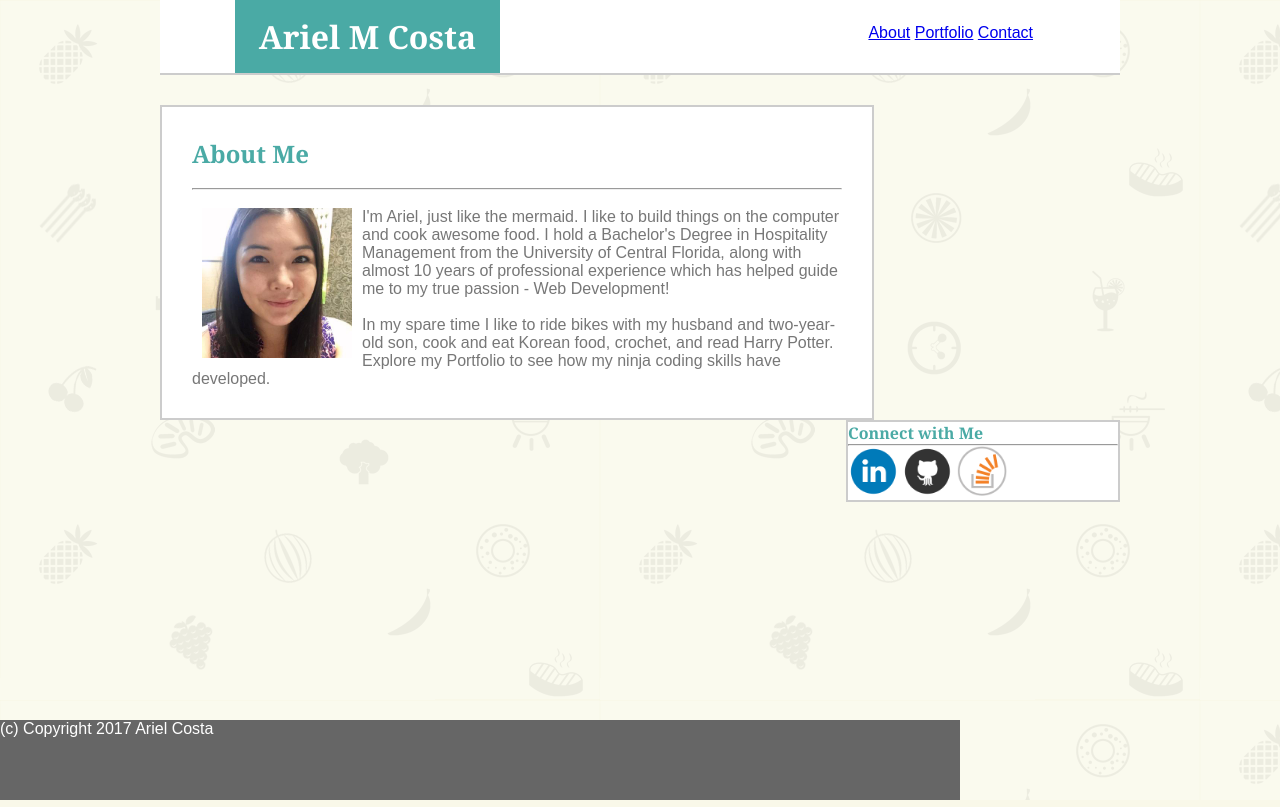
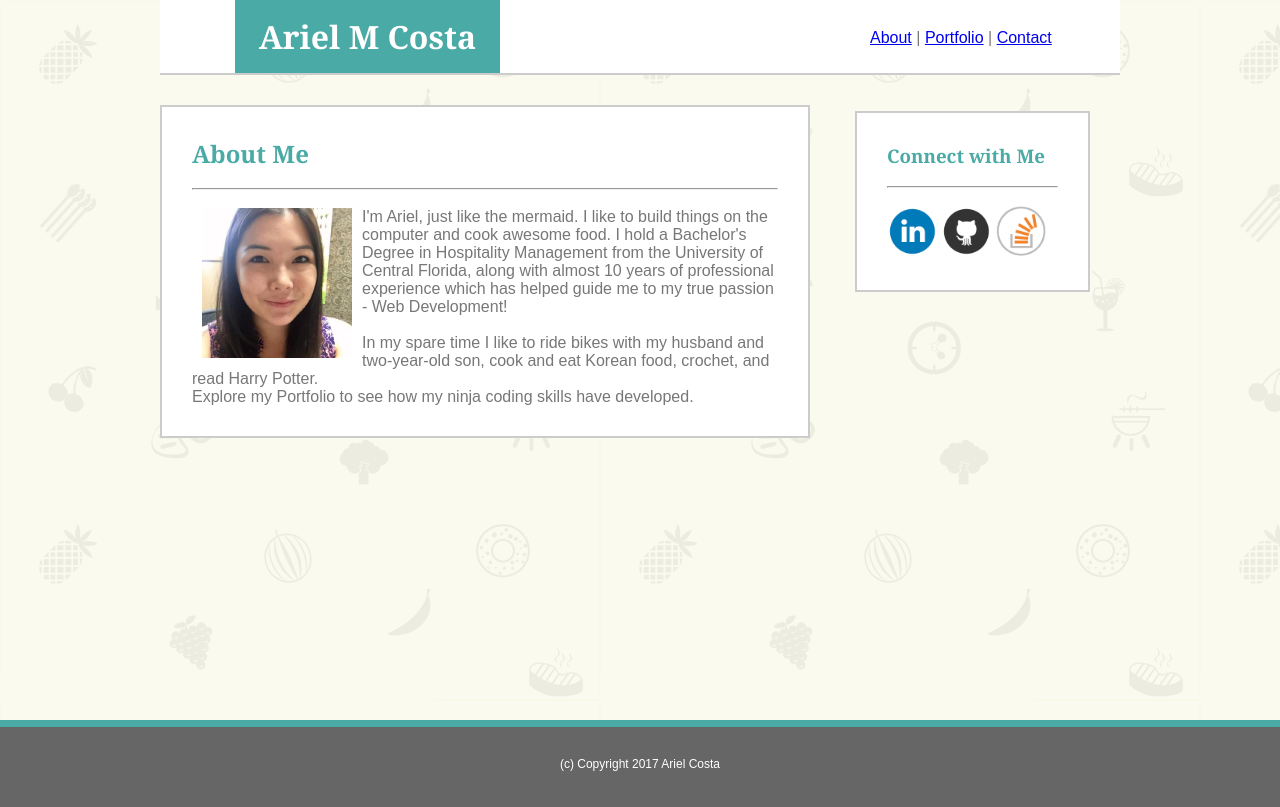
Before and after one commit to amcosta9/Basic-Portfolio, a PHP site: page / in a window 1280 px wide. Run offline with PHP 8.4, Linux system fonts and the light colour scheme.

Commit message:
moved connect div and adjusted footer

```diff
--- a/assets/css/style.css
+++ b/assets/css/style.css
@@ -39,11 +39,11 @@ header {
 }
 
 
-/*this is not responsive and I don't like it. must fix */
 .links {
-	position: absolute;
-	right: 120px;
-	top: 24px;
+	position: relative;
+	bottom: 44px;
+	left: 595px;
+	width: 350px;
 }
 
 ul {
@@ -57,7 +57,7 @@ li {
 }
 
 
-h2, h4 {
+h2, h3 {
 	color: #4aaaa5;
 	font-family: "Georgia", Times, "Times New Roman", serif;
 }
@@ -84,19 +84,27 @@ div {
 .container {
 	background-color: #ffffff;
 	padding: 30px;
-	width: 650px;
+	width: 586px;
 	float: left;
 	border: solid 2px #cccccc;
 	margin-top: 30px;
 }
 
 .connect {
-	width: 270px;
+	width: 171px;
 	float: right;
 	background-color: #ffffff;
     border: solid 2px #cccccc;
+    padding: 30px;
+    position: relative;
+    bottom: 327px;
+    right: 30px;
 }
 
+.thumbnail {
+	width: 50px;
+	height: 50px;
+}
 
 
 * {
@@ -114,9 +122,18 @@ html, body {
 }
 
 .footer {
-	width: 960px;
+	width: 100%;
 	background-color: #666666;
 	color: #ffffff;
+	text-align: center;
+	border-top-style: solid;
+	border-top-width: 7px;
+	border-top-color: #4aaaa5;
+}
+
+.copyright {
+	padding-top: 30px;
+	font-size: .75em;
 }
 
 .footer, .push {
--- a/index.html
+++ b/index.html
@@ -17,7 +17,9 @@
 					<div class="links">
 						<ul>
 							<li><a href="index.html">About</a></li>
+							<li>   |   </li>
 							<li><a href="portfolio.html">Portfolio</a></li>
+							<li>   |   </li>
 							<li><a href="contact.html">Contact</a></li>
 						</ul>
 					</div> <!--end links div-->
@@ -44,13 +46,15 @@
 			</div> <!--end container div-->
 
 			<div class="connect">
-				<h4>Connect with Me</h4>
-				<hr>  <!--need to move these style elements to css doc-->
-				<a href="https://www.linkedin.com/in/arielmcosta" target="_blank"><img src="assets/images/linkedin_icon.png" alt="LinkedIn Icon" style="width: 50px; height: 50px;"></a>
+				<h3>Connect with Me</h3>
+				<br>
+				<hr>
+				<br>
+				<a href="https://www.linkedin.com/in/arielmcosta" target="_blank"><img class="thumbnail" src="assets/images/linkedin_icon.png" alt="LinkedIn Icon"></a>
 
-				<a href="https://github.com/amcosta9" target="_blank"><img src="assets/images/github_icon.png" alt="Github Icon" style="width: 50px; height: 50px;"></a>
+				<a href="https://github.com/amcosta9" target="_blank"><img class="thumbnail" src="assets/images/github_icon.png" alt="Github Icon"></a>
 
-				<a href="http://stackoverflow.com/users/7239084/ariel-costa" target="_blank"><img src="assets/images/stackoverflow_icon.png" alt="Stack Overflow Icon" style="width: 50px; height: 50px;"></a>
+				<a href="http://stackoverflow.com/users/7239084/ariel-costa" target="_blank"><img class="thumbnail" src="assets/images/stackoverflow_icon.png" alt="Stack Overflow Icon"></a>
 			</div> <!-- end connect div-->
 
 
@@ -59,7 +63,7 @@
 	</div> <!--end content div-->
 			<!-- footer here -->
 			<footer class="footer">
-				<p> (c) Copyright 2017 Ariel Costa</p>
+				<p class="copyright"> (c) Copyright 2017 Ariel Costa</p>
 			</footer>
 		</body>
 </html>
```
